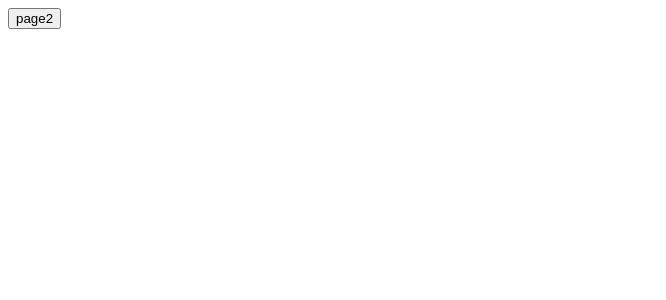
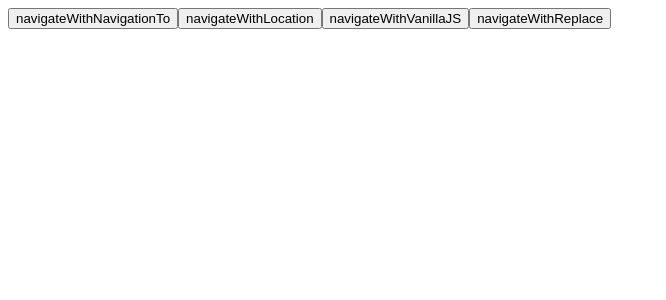
Before and after one commit to goodness090807/nuxt-test, a Nuxt app: page / in a window 1280 px wide. Shown: the top 300 px of the page, without its empty margins (0-666 px from the left). Built offline with nearby package versions, Linux system fonts and the light colour scheme.

Commit message:
feat: 增加轉址方法

```diff
--- a/pages/about.vue
+++ b/pages/about.vue
@@ -1,7 +1,7 @@
 <template>
     <div>
         <h1>About</h1>
-        <button @click="navigate">page1</button>
+        <button @click="navigate">back</button>
     </div>
 </template>
 
--- a/pages/index.vue
+++ b/pages/index.vue
@@ -1,14 +1,31 @@
 <template>
     <div>
-        <button @click="navigate">page2</button>
+        <button @click="navigateWithNavigationTo">
+            navigateWithNavigationTo
+        </button>
+        <button @click="navigateWithLocation">navigateWithLocation</button>
+        <button @click="navigateWithVanillaJS">navigateWithVanillaJS</button>
+        <button @click="navigateWithReplace">navigateWithReplace</button>
     </div>
 </template>
 
 <script>
 export default {
     methods: {
-        navigate() {
+        navigateWithNavigationTo() {
             navigateTo("/about");
+        },
+        navigateWithLocation() {
+            window.location.href = "/about";
+        },
+        navigateWithVanillaJS() {
+            window.history.pushState({}, "", "/about");
+
+            const navEvent = new PopStateEvent("popstate");
+            window.dispatchEvent(navEvent);
+        },
+        navigateWithReplace() {
+            navigateTo("/about", { replace: true });
         },
     },
     mounted() {
```
